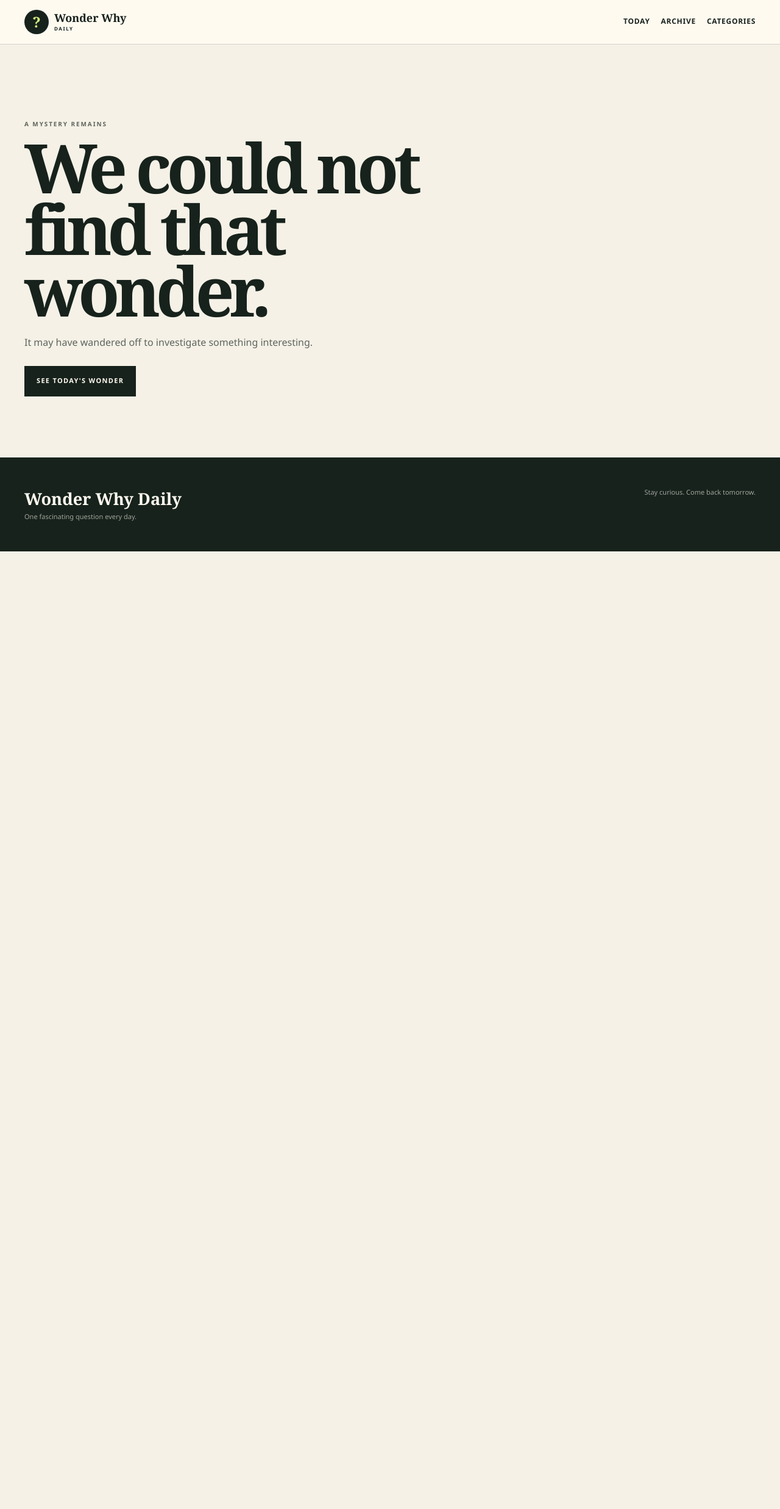
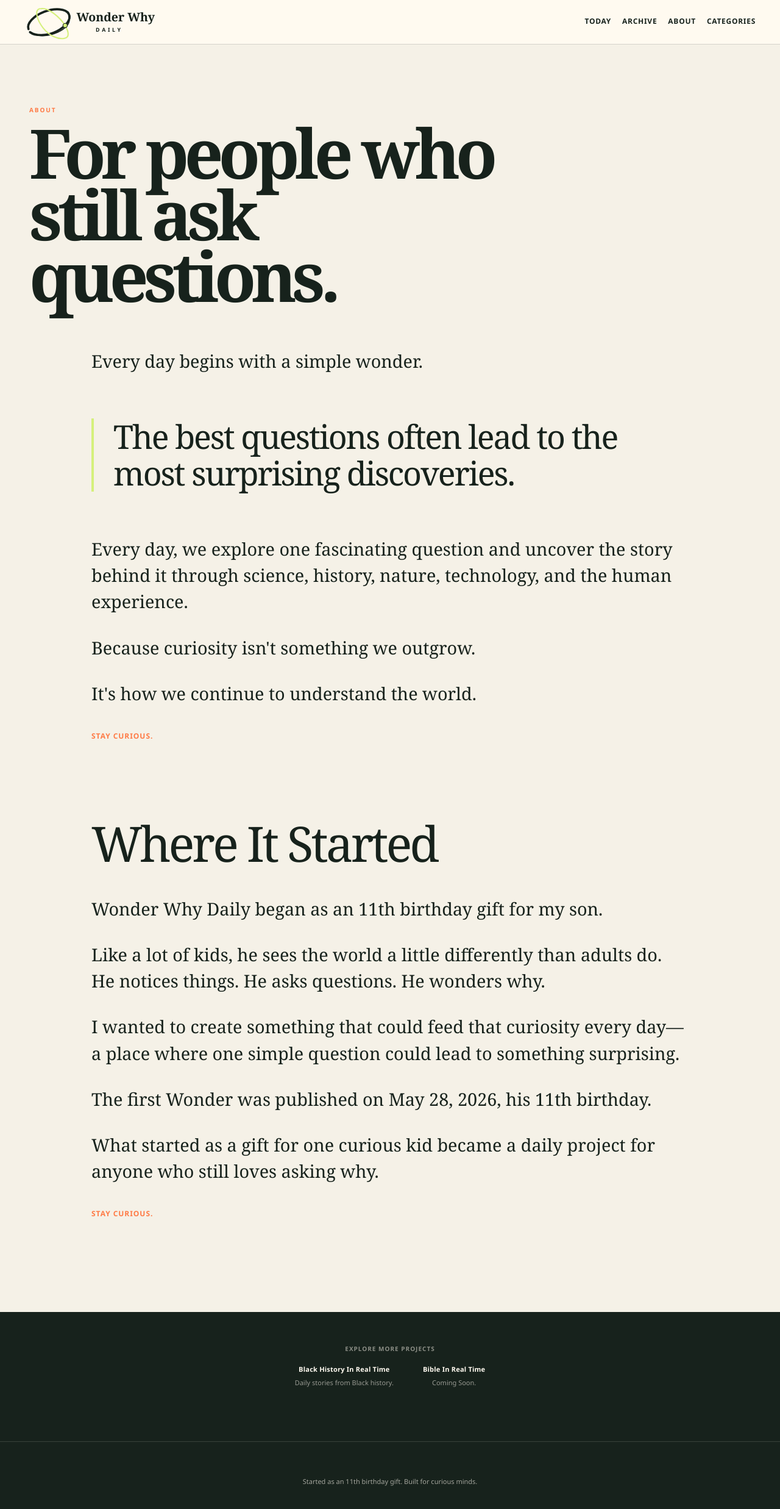
Before and after one commit to edna-ivey/wonderwhydaily, a Next.js app: page /about in a window 1280 px wide. Before the commit this address had no page. Shown: the top 2474 px of the page at 61% size. Before the commit the page ends 904 px from the top, so only its background shows below. Built offline with nearby package versions, Linux system fonts and the light colour scheme.

Commit message:
feat: finalize Wonder Why Daily brand identity

```diff
--- /dev/null
+++ b/app/about/page.tsx
@@ -0,0 +1,56 @@
+export default function AboutPage() {
+  return (
+    <main id="main-content">
+      <header className="page-header wide-page-header wide-shell">
+        <p className="section-kicker">About</p>
+        <h1>For people who still ask questions.</h1>
+      </header>
+
+      <article className="reading-shell about-story">
+        <p>Every day begins with a simple wonder.</p>
+
+        <blockquote className="about-pull-quote">
+          <p>The best questions often lead to the most surprising discoveries.</p>
+        </blockquote>
+
+        <p>
+          Every day, we explore one fascinating question and uncover the story
+          behind it through science, history, nature, technology, and the human
+          experience.
+        </p>
+
+        <p>Because curiosity isn&apos;t something we outgrow.</p>
+
+        <p>It&apos;s how we continue to understand the world.</p>
+
+        <p className="about-tagline">Stay Curious.</p>
+
+        <h2>Where It Started</h2>
+
+        <p>Wonder Why Daily began as an 11th birthday gift for my son.</p>
+
+        <p>
+          Like a lot of kids, he sees the world a little differently than adults
+          do. He notices things. He asks questions. He wonders why.
+        </p>
+
+        <p>
+          I wanted to create something that could feed that curiosity every
+          day—a place where one simple question could lead to something
+          surprising.
+        </p>
+
+        <p>
+          The first Wonder was published on May 28, 2026, his 11th birthday.
+        </p>
+
+        <p>
+          What started as a gift for one curious kid became a daily project for
+          anyone who still loves asking why.
+        </p>
+
+        <p className="about-tagline">Stay Curious.</p>
+      </article>
+    </main>
+  );
+}
--- a/app/globals.css
+++ b/app/globals.css
@@ -97,11 +97,16 @@ button {
 .brand {
   align-items: center;
   display: inline-flex;
-  font-family: var(--font-display);
-  font-size: 18px;
-  font-weight: 800;
-  line-height: 0.88;
-  gap: 9px;
+}
+
+.brand-logo {
+  display: block;
+  height: 52px;
+  width: 199px;
+}
+
+.brand-logo text {
+  dominant-baseline: auto;
 }
 
 .brand small {
@@ -112,19 +117,6 @@ button {
   letter-spacing: 0.2em;
   margin-top: 5px;
   text-transform: uppercase;
-}
-
-.brand-mark {
-  align-items: center;
-  background: var(--ink);
-  border-radius: 50%;
-  color: var(--lime);
-  display: flex;
-  font-family: var(--font-display);
-  font-size: 24px;
-  height: 40px;
-  justify-content: center;
-  width: 40px;
 }
 
 .primary-nav {
@@ -211,6 +203,10 @@ button {
 
 .home-hero-copy {
   max-width: 940px;
+}
+
+.home-hero-copy .eyebrow-row {
+  margin-bottom: clamp(34px, 4vw, 52px);
 }
 
 .eyebrow-row {
@@ -322,6 +318,10 @@ button {
   line-height: 1.7;
   margin: 24px 0 30px;
   max-width: 580px;
+}
+
+.home-hero .hero-excerpt {
+  margin-block: clamp(32px, 3vw, 42px) clamp(38px, 4vw, 52px);
 }
 
 .button {
@@ -484,23 +484,20 @@ button {
   width: 5.25rem;
 }
 
-.art-question {
-  align-items: center;
-  background: var(--cream);
-  border: 2px solid var(--ink);
+.art-orbit-dot {
+  background: var(--ink);
   border-radius: 50%;
-  bottom: 12%;
-  display: flex;
-  font-family: var(--font-display);
-  font-size: 25px;
-  font-weight: 800;
-  height: 52px;
-  justify-content: center;
+  bottom: 20%;
+  height: 18px;
   position: absolute;
-  right: 12%;
-  transform: rotate(8deg);
-  width: 52px;
+  right: 15%;
+  width: 18px;
   z-index: 3;
+}
+
+.compact .art-orbit-dot {
+  height: 12px;
+  width: 12px;
 }
 
 .hero-marquee {
@@ -1100,18 +1097,7 @@ button {
 .site-footer {
   background: var(--ink);
   color: var(--cream);
-  padding-block: 48px;
-}
-
-.footer-inner {
-  align-items: start;
-  display: flex;
-  justify-content: space-between;
-}
-
-.site-footer strong {
-  font-family: var(--font-display);
-  font-size: 1.7rem;
+  padding-block: 52px 40px;
 }
 
 .site-footer p {
@@ -1120,8 +1106,111 @@ button {
   line-height: 1.6;
 }
 
-.footer-note {
-  text-align: right;
+.footer-projects {
+  text-align: center;
+}
+
+.footer-projects-title {
+  color: rgba(255, 250, 240, 0.5) !important;
+  font-size: 10px !important;
+  font-weight: 800;
+  letter-spacing: 0.1em;
+  margin: 0 0 18px;
+  text-transform: uppercase;
+}
+
+.footer-project-list {
+  align-items: start;
+  display: flex;
+  gap: 48px;
+  justify-content: center;
+}
+
+.footer-project {
+  align-items: center;
+  display: flex;
+  flex-direction: column;
+  gap: 5px;
+  max-width: 260px;
+}
+
+.footer-project-list a {
+  color: var(--cream);
+  transition: color 160ms ease;
+}
+
+.footer-project-list a:hover,
+.footer-project-list a:focus-visible {
+  color: var(--lime);
+}
+
+.footer-project strong {
+  color: inherit;
+  font-size: 11px;
+  letter-spacing: 0.02em;
+}
+
+.footer-project span {
+  color: rgba(255, 250, 240, 0.55);
+  font-size: 11px;
+  line-height: 1.5;
+}
+
+.footer-project-coming-soon {
+  color: var(--cream);
+}
+
+.footer-founder {
+  border-top: 1px solid rgba(255, 250, 240, 0.14);
+  margin-top: 88px;
+  padding-block: 56px 24px;
+  text-align: center;
+}
+
+.footer-founder p {
+  margin: 0;
+}
+
+.about-story {
+  padding-bottom: 120px;
+}
+
+.about-story p {
+  font-family: var(--font-display);
+  font-size: clamp(1.25rem, 2.4vw, 1.8rem);
+  line-height: 1.5;
+  margin-block: 0 32px;
+}
+
+.about-pull-quote {
+  border-left: 4px solid var(--lime);
+  margin: 72px 0;
+  padding-left: 32px;
+}
+
+.about-pull-quote p {
+  font-size: clamp(2rem, 4.2vw, 3.4rem);
+  letter-spacing: -0.04em;
+  line-height: 1.12;
+  margin: 0;
+}
+
+.about-story h2 {
+  font-family: var(--font-display);
+  font-size: clamp(2.8rem, 7vw, 5rem);
+  letter-spacing: -0.05em;
+  line-height: 0.95;
+  margin: 128px 0 48px;
+}
+
+.about-story .about-tagline {
+  color: var(--orange);
+  font-family: var(--font-sans);
+  font-size: 12px;
+  font-weight: 900;
+  letter-spacing: 0.08em;
+  margin-top: 40px;
+  text-transform: uppercase;
 }
 
 .not-found {
@@ -1244,7 +1333,15 @@ button {
 
 @media (max-width: 560px) {
   .primary-nav {
+    display: grid;
     gap: 12px;
+    grid-template-columns: 43px 70px;
+    justify-content: space-between;
+    position: absolute;
+    right: 20px;
+    top: 50%;
+    transform: translateY(-50%);
+    width: 125px;
   }
 
   .primary-nav > a,
@@ -1256,13 +1353,21 @@ button {
     display: none;
   }
 
-  .brand {
-    font-size: 15px;
+  .about-nav-link {
+    display: none;
   }
 
-  .brand-mark {
-    height: 34px;
-    width: 34px;
+  .category-menu {
+    width: 70px;
+  }
+
+  .brand {
+    flex: 0 0 auto;
+  }
+
+  .brand-logo {
+    height: auto;
+    width: 158px;
   }
 
   .home-hero-grid,
@@ -1319,15 +1424,28 @@ button {
     order: 1;
   }
 
-  .section-heading,
-  .footer-inner {
+  .section-heading {
     align-items: start;
     flex-direction: column;
     gap: 24px;
   }
 
-  .footer-note {
-    text-align: left;
+  .footer-project-list {
+    flex-direction: column;
+    gap: 16px;
+  }
+
+  .about-story {
+    padding-bottom: 80px;
+  }
+
+  .about-pull-quote {
+    margin-block: 52px;
+    padding-left: 22px;
+  }
+
+  .about-story h2 {
+    margin-top: 88px;
   }
 }
 
--- a/app/page.tsx
+++ b/app/page.tsx
@@ -22,10 +22,6 @@ export default function Home() {
               <span className="category-pill">Today&apos;s Wonder</span>
               <time dateTime={today.date}>{formatWonderDate(today.date)}</time>
             </div>
-            <p className="hero-value-proposition">
-              One Fascinating Question
-              <span>Every Day</span>
-            </p>
             <h1>{today.title}</h1>
             <p className="hero-excerpt">{today.excerpt}</p>
             <Link className="button button-light" href={`/wonders/${today.slug}`}>
--- /dev/null
+++ b/components/brand-logo.tsx
@@ -0,0 +1,70 @@
+export function BrandLogo({
+  className = "",
+  variant = "light",
+}: {
+  className?: string;
+  variant?: "light" | "dark";
+}) {
+  const wordmark = variant === "dark" ? "#fffaf0" : "#17221c";
+
+  return (
+    <svg
+      aria-hidden="true"
+      className={`brand-logo ${className}`.trim()}
+      overflow="visible"
+      role="img"
+      viewBox="0 0 214 56"
+    >
+      <g transform="translate(4.4 2.8) scale(.9)">
+        <path
+          d="M3 42C-1 31 13 16 34 8C55 0 77 2 82 12C88 23 76 37 59 46C38 57 15 55 6 48"
+          fill="none"
+          stroke={wordmark}
+          strokeLinecap="round"
+          strokeLinejoin="round"
+          strokeWidth="4.4"
+        />
+        <path
+          d="M9 48C18 58 41 57 61 48C76 41 85 31 83 22"
+          fill="none"
+          stroke={wordmark}
+          strokeLinecap="round"
+          strokeLinejoin="round"
+          strokeWidth="1.8"
+        />
+        <path
+          d="M25 2C14 5 20 25 32 40C44 55 61 63 74 60C84 58 82 47 75 35C65 19 42-1 27 2"
+          fill="none"
+          stroke="#d5f07c"
+          strokeLinecap="round"
+          strokeLinejoin="round"
+          strokeWidth="2.5"
+        />
+        <circle cx="75" cy="35" fill="#d5f07c" r="4.3" stroke={wordmark} strokeWidth="1.4" />
+      </g>
+
+      <text
+        fill={wordmark}
+        fontFamily='Georgia, "Times New Roman", serif'
+        fontSize="21"
+        fontWeight="700"
+        x="92"
+        y="27"
+      >
+        Wonder Why
+      </text>
+      <text
+        fill={wordmark}
+        fontFamily='"Avenir Next", Avenir, "Segoe UI", Helvetica, Arial, sans-serif'
+        fontSize="9.5"
+        fontWeight="800"
+        letterSpacing="4"
+        textAnchor="middle"
+        x="150"
+        y="45"
+      >
+        DAILY
+      </text>
+    </svg>
+  );
+}
--- a/components/site-footer.tsx
+++ b/components/site-footer.tsx
@@ -1,12 +1,23 @@
 export function SiteFooter() {
   return (
     <footer className="site-footer">
-      <div className="shell footer-inner">
-        <div>
-          <strong>Wonder Why Daily</strong>
-          <p>One fascinating question every day.</p>
-        </div>
-        <p className="footer-note">Stay curious. Come back tomorrow.</p>
+      <div className="shell footer-projects" aria-labelledby="footer-projects-heading">
+        <p className="footer-projects-title" id="footer-projects-heading">
+          Explore More Projects
+        </p>
+        <nav className="footer-project-list" aria-label="Explore more projects">
+          <a className="footer-project" href="https://blackhistoryinrealtime.com">
+            <strong>Black History In Real Time</strong>
+            <span>Daily stories from Black history.</span>
+          </a>
+          <span className="footer-project footer-project-coming-soon">
+            <strong>Bible In Real Time</strong>
+            <span>Coming Soon.</span>
+          </span>
+        </nav>
+      </div>
+      <div className="shell footer-founder">
+        <p>Started as an 11th birthday gift. Built for curious minds.</p>
       </div>
     </footer>
   );
--- a/components/site-header.tsx
+++ b/components/site-header.tsx
@@ -1,4 +1,5 @@
 import Link from "next/link";
+import { BrandLogo } from "@/components/brand-logo";
 import { getCategories } from "@/lib/wonders";
 
 export function SiteHeader() {
@@ -11,17 +12,14 @@ export function SiteHeader() {
       </a>
       <div className="shell header-inner">
         <Link className="brand" href="/" aria-label="Wonder Why Daily home">
-          <span className="brand-mark" aria-hidden="true">
-            ?
-          </span>
-          <span>
-            Wonder Why
-            <small>Daily</small>
-          </span>
+          <BrandLogo />
         </Link>
         <nav className="primary-nav" aria-label="Main navigation">
           <Link href="/">Today</Link>
           <Link href="/archive">Archive</Link>
+          <Link className="about-nav-link" href="/about">
+            About
+          </Link>
           <details className="category-menu">
             <summary>Categories</summary>
             <div className="category-menu-panel">
--- a/components/wonder-art.tsx
+++ b/components/wonder-art.tsx
@@ -92,9 +92,7 @@ export function WonderArt({
       >
         <CategorySymbol category={category} />
       </svg>
-      <span className="art-question" aria-hidden="true">
-        ?
-      </span>
+      <span className="art-orbit-dot" aria-hidden="true" />
     </div>
   );
 }
```
Also changed, not shown: app/icon.svg (added), 32 other files (tests, documents, lock files or other folders).
